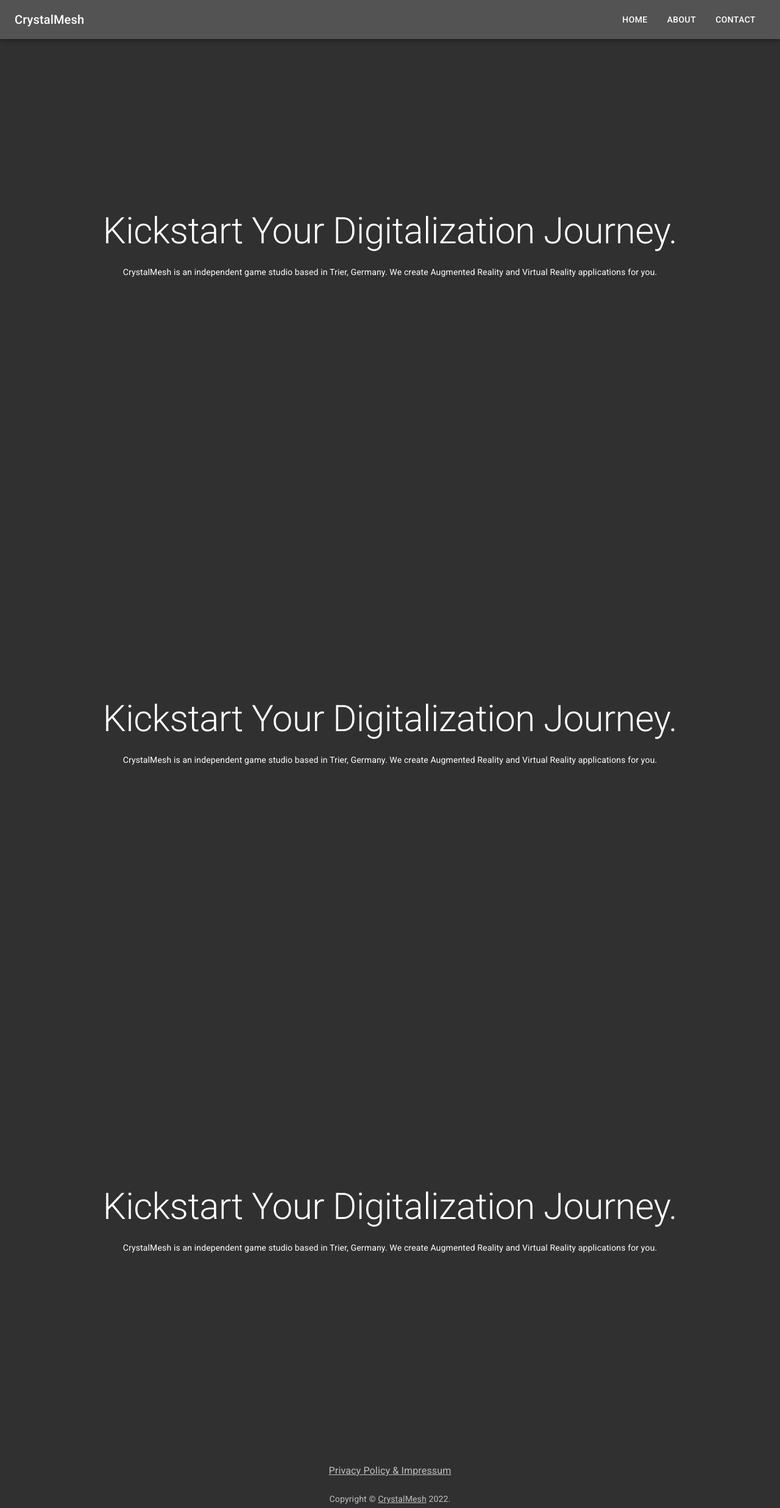
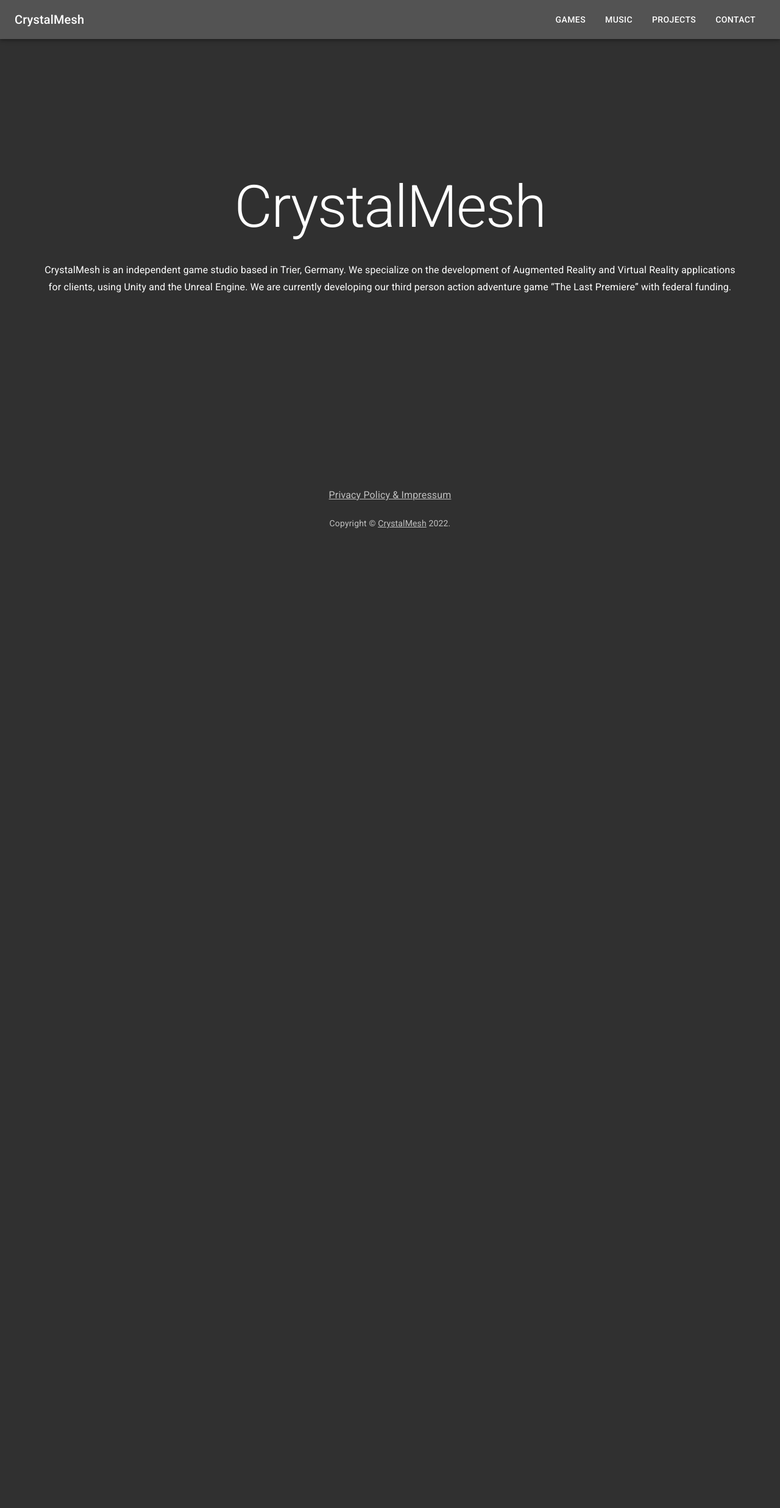
Before and after one commit to SciCoderG/configurator-base-js, a React (Create React App) app: page / in a window 1280 px wide. Shown: the whole page at 61% size. After the commit the page ends 873 px from the top, so only its background shows below. Built offline with nearby package versions, Linux system fonts and the light colour scheme.

Commit message:
Made CrystalMesh in Appbar into a Link

```diff
--- a/src/App.css
+++ /dev/null
@@ -1,3 +0,0 @@
-#app, #main, body, html {
-    height: 100%;
-}
--- a/src/App.js
+++ b/src/App.js
@@ -1,19 +1,12 @@
 import {
   CssBaseline,
   GlobalStyles,
-  Grid,
   ThemeProvider,
-  Typography,
 } from "@mui/material";
-import { Container } from "@mui/system";
-import BabylonExperience from "./BabylonExperience";
 import DrawerAppBar from "./Components/DrawerAppBar";
 import Footer from "./Components/Footer";
-import FullscreenContainer from "./Components/FullscreenContainer";
-import FullscreenSection from "./Components/FullscreenSection";
-import ResponsiveAppBar from "./Components/ResponsiveAppBar";
 import Theme from "./theme";
-
+import LandingPage from "./Components/Pages/LandingPage";
 const globalStyles = {
   a: { textDecoration: "none" },
 };
@@ -29,44 +22,14 @@
       <div className="App">
         {inputGlobalStyles}
         <header className="App-header">
-          {/* <ResponsiveAppBar /> */}
           <DrawerAppBar />
         </header>
 
-        <FullscreenContainer>
-          <FullscreenSection>
-            <Typography variant="h2" gutterBottom>
-              Kickstart Your Digitalization Journey.
-            </Typography>
-            <Typography variant="body2">
-              CrystalMesh is an independent game studio based in Trier, Germany.
-              We create Augmented Reality and Virtual Reality applications for
-              you.
-            </Typography>
-          </FullscreenSection>
-          <FullscreenSection>
-            <Typography variant="h2" gutterBottom>
-              Kickstart Your Digitalization Journey.
-            </Typography>
-            <Typography variant="body2">
-              CrystalMesh is an independent game studio based in Trier, Germany.
-              We create Augmented Reality and Virtual Reality applications for
-              you.
-            </Typography>
-          </FullscreenSection>
-          <FullscreenSection>
-            <Typography variant="h2" gutterBottom>
-              Kickstart Your Digitalization Journey.
-            </Typography>
-            <Typography variant="body2">
-              CrystalMesh is an independent game studio based in Trier, Germany.
-              We create Augmented Reality and Virtual Reality applications for
-              you.
-            </Typography>
-          </FullscreenSection>
-          {/* <BabylonExperience /> */}
-        </FullscreenContainer>
-        <Footer footers={footers} />
+        {/* <BabylonExperience /> */}
+        <div className="foreground">
+          <LandingPage />
+          <Footer footers={footers} />
+        </div>
       </div>
     </ThemeProvider>
   );
--- /dev/null
+++ b/src/Components/Babylon/BabylonExperience.css
@@ -0,0 +1,8 @@
+canvas {
+  width: 100%;
+  height: 100%;
+  position: fixed;
+  left: 0;
+  top: 0;
+  z-index:-1;
+}
--- a/src/BabylonExperience.js
+++ b/src/Components/Babylon/BabylonExperience.js
@@ -7,9 +7,10 @@
 } from "@babylonjs/core";
 import { Container } from "@mui/system";
 import SceneComponent from "./SceneComponent";
+import "./BabylonExperience.css"
 
 function BabylonExperience() {
-  let box;
+  let sphere;
 
   const onSceneReady = function (scene) {
     scene.clearColor = new Color4(0, 0, 0, 0);
@@ -36,35 +37,34 @@
     // Default intensity is 1. Let's dim the light a small amount
     light.intensity = 0.7;
 
-    // Our built-in 'box' shape.
-    box = MeshBuilder.CreateBox("box", { size: 2 }, scene);
+    sphere = MeshBuilder.CreateSphere("sphere", {diameter:3, segments:8}, scene);
 
     // Move the box upward 1/2 its height
-    box.position.y = 1;
+    sphere.position.y = 1;
 
     // Our built-in 'ground' shape.
-    MeshBuilder.CreateGround("ground", { width: 6, height: 6 }, scene);
+    // MeshBuilder.CreateGround("ground", { width: 6, height: 6 }, scene);
   }
 
   /**
    * Will run on every frame render.  We are spinning the box on y-axis.
    */
   const onRender = (scene) => {
-    if (box !== undefined) {
+    if (sphere !== undefined) {
       var deltaTimeInMillis = scene.getEngine().getDeltaTime();
 
       const rpm = 10;
-      box.rotation.y += (rpm / 60) * Math.PI * 2 * (deltaTimeInMillis / 1000);
+      sphere.rotation.y += (rpm / 60) * Math.PI * 2 * (deltaTimeInMillis / 1000);
     }
   };
 
   return (
-    <Container maxWidth="sm">
+    <Container>
       <SceneComponent
         antialias
         onSceneReady={onSceneReady}
         onRender={onRender}
-        id="my-canvas"
+        id="cm-main-canvas"
       />
     </Container>
   );
--- a/src/SceneComponent.js
+++ b/src/Components/Babylon/SceneComponent.js
@@ -1,8 +1,5 @@
 import { useEffect, useLayoutEffect, useRef, useState } from "react";
 import { Engine, Scene } from "@babylonjs/core";
-import styled from "@emotion/styled";
-
-const Canvas = styled.canvas``;
 
 function useWindowSize() {
   const [size, setSize] = useState([0, 0]);
@@ -82,5 +79,5 @@
     width,
   ]);
 
-  return <Canvas ref={reactCanvas} {...rest} />;
+  return <canvas ref={reactCanvas} {...rest} />;
 }
--- a/src/Components/DrawerAppBar.js
+++ b/src/Components/DrawerAppBar.js
@@ -14,9 +14,10 @@
 import Typography from "@mui/material/Typography";
 import Button from "@mui/material/Button";
 import DeleteIcon from "@mui/icons-material/Delete";
+import { Link, Menu, MenuItem } from "@mui/material";
 
 const drawerWidth = 240;
-const navItems = ["Home", "About", "Contact"];
+const navItems = ["Games", "Music", "Projects", "Contact"];
 const appName = "CrystalMesh";
 
 function DrawerAppBar(props) {
@@ -27,11 +28,25 @@
     setMobileOpen(!mobileOpen);
   };
 
+  /**
+   * Displays the drawer version of the menu if the screen is too small
+   */
   const drawer = (
     <Box onClick={handleDrawerToggle} sx={{ textAlign: "center" }}>
-      <Typography variant="h6" sx={{ my: 2 }}>
-        {appName}
-      </Typography>
+      <Menu>
+        <MenuItem component={Link} href="/">
+          CrystalMesh
+        </MenuItem>
+      </Menu>
+      <Link href="/" sx={{ color: "secondary.contrastText" }}>
+        <Typography
+          variant="h6"
+          sx={{ my: 2, display: { textDecoration: "none" } }}
+        >
+          {appName}
+        </Typography>
+      </Link>
+
       <Divider />
       <List>
         {navItems.map((item) => (
@@ -52,6 +67,7 @@
     <Box sx={{ display: "flex" }}>
       <AppBar>
         <Toolbar>
+          {/* Display small screen menu button, which opens the drawer if clicked */}
           <IconButton
             aria-label="open drawer"
             edge="start"
@@ -60,20 +76,24 @@
           >
             <MenuIcon />
           </IconButton>
-          <Typography
-            variant="h6"
-            component="div"
-            sx={{ flexGrow: 1, display: { xs: "none", sm: "block" } }}
+          {/* Otherwise display the default menu  */}
+          <Link
+            href="/"
+            sx={{
+              flexGrow: 1,
+              display: { xs: "none", sm: "block", textDecoration: "none" },
+              color: "secondary.contrastText",
+            }}
           >
-            {appName}
-          </Typography>
+            <Typography variant="h6">{appName}</Typography>
+          </Link>
+
           <Box sx={{ display: { xs: "none", sm: "block" } }}>
             {navItems.map((item) => (
               <Button key={item} variant="">
                 {item}
               </Button>
             ))}
-
           </Box>
         </Toolbar>
       </AppBar>
--- /dev/null
+++ b/src/Components/Pages/LandingPage.js
@@ -0,0 +1,30 @@
+import { CardMedia, Typography } from "@mui/material";
+import FullscreenContainer from "../FullscreenContainer";
+import FullscreenSection from "../FullscreenSection";
+
+export default function LandingPage() {
+  return (
+    <FullscreenContainer>
+      <FullscreenSection>
+        <Typography variant="h1" gutterBottom>
+          CrystalMesh
+        </Typography>
+        <Typography variant="subtitle1" gutterBottom sx={{ mb: 4 }}>
+          CrystalMesh is an independent game studio based in Trier, Germany. We
+          specialize on the development of Augmented Reality and Virtual Reality
+          applications for clients, using Unity and the Unreal Engine. We are
+          currently developing our third person action adventure game “The Last
+          Premiere” with federal funding.
+        </Typography>
+        {/* <iframe
+          width="300"
+          src="https://www.youtube-nocookie.com/embed/4xodFD_esck"
+          title="YouTube video player"
+          frameBorder="0"
+          allow="accelerometer; autoplay; clipboard-write; encrypted-media; gyroscope; picture-in-picture"
+          allowFullScreen
+        ></iframe> */}
+      </FullscreenSection>
+    </FullscreenContainer>
+  );
+}
--- a/src/theme.js
+++ b/src/theme.js
@@ -1,8 +1,8 @@
 import { blueGrey } from "@mui/material/colors";
-import { createTheme } from "@mui/material/styles";
+import { createTheme, responsiveFontSizes } from "@mui/material/styles";
 
 // A custom theme for this app
-const theme = createTheme({
+let theme = createTheme({
   palette: {
     mode: 'dark',
     primary: {
@@ -18,5 +18,7 @@
   },
   spacing: 8
 });
+theme = responsiveFontSizes(theme);
+
 
 export default theme;
```
Also changed, not shown: src/Components/FullscreenContainer.css (line endings or trailing spaces).
